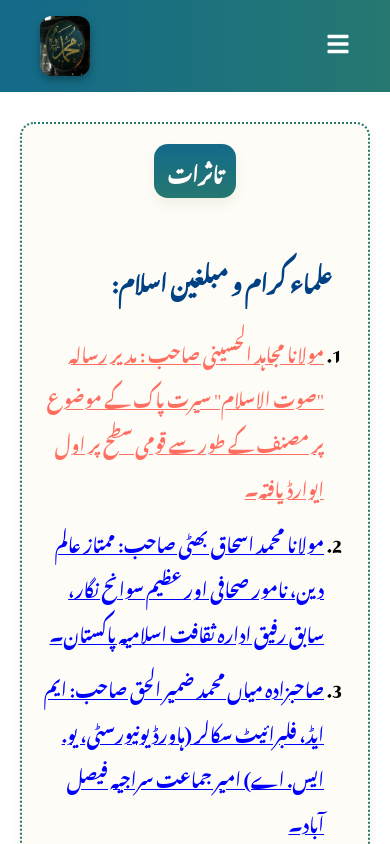
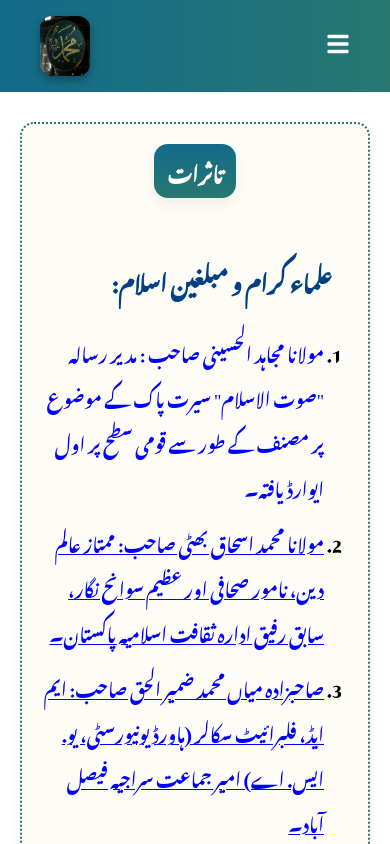
Before and after one commit to UsamaShahid01/Darood-Book, a React (Vite) app: page /contents/detail/16 in a window 390 px wide. In both pictures the pointer is over the link 185 px from the left and 419 px from the top of the page. Shown: the top 844 px of the page. Built offline with nearby package versions, Linux system fonts and the light colour scheme; a web font is replaced by a local one.

Commit message:
update contents css and unhovered tasurat view again on mobile view

```diff
--- a/src/Components/Contents/Contents.css
+++ b/src/Components/Contents/Contents.css
@@ -72,10 +72,13 @@
   transform: scale(1.05);
   box-shadow: 0 6px 15px rgba(0, 91, 187, 0.3);
 }
-.content-list a:hover {
-  text-decoration: underline;
-  color: #ff6f61;
 }
+
+@media (hover: none), (pointer: coarse) {
+  .content-list a:hover {
+    text-decoration: none !important;
+    color: blue !important;
+  }
 }
 
 .content-item.active {
```
